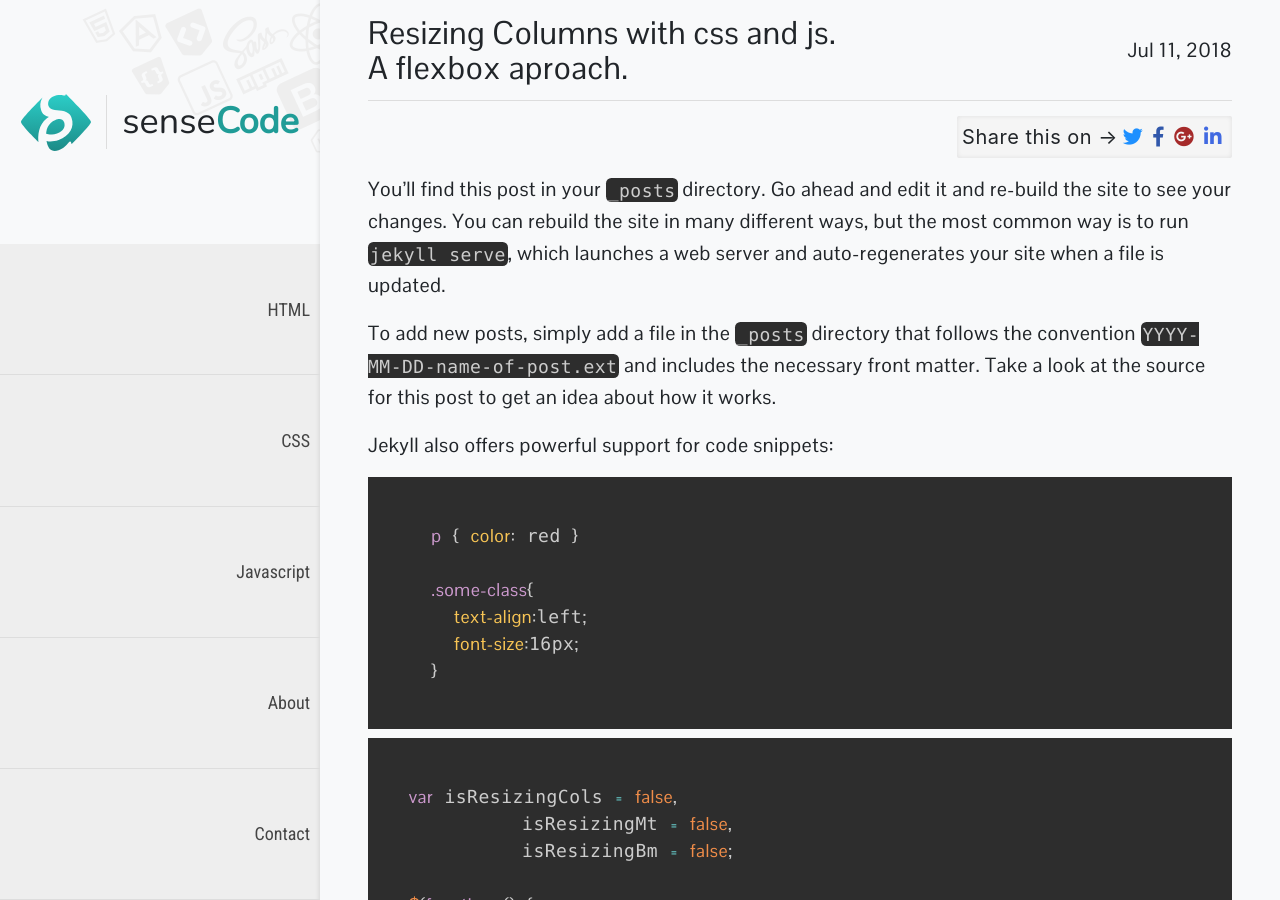
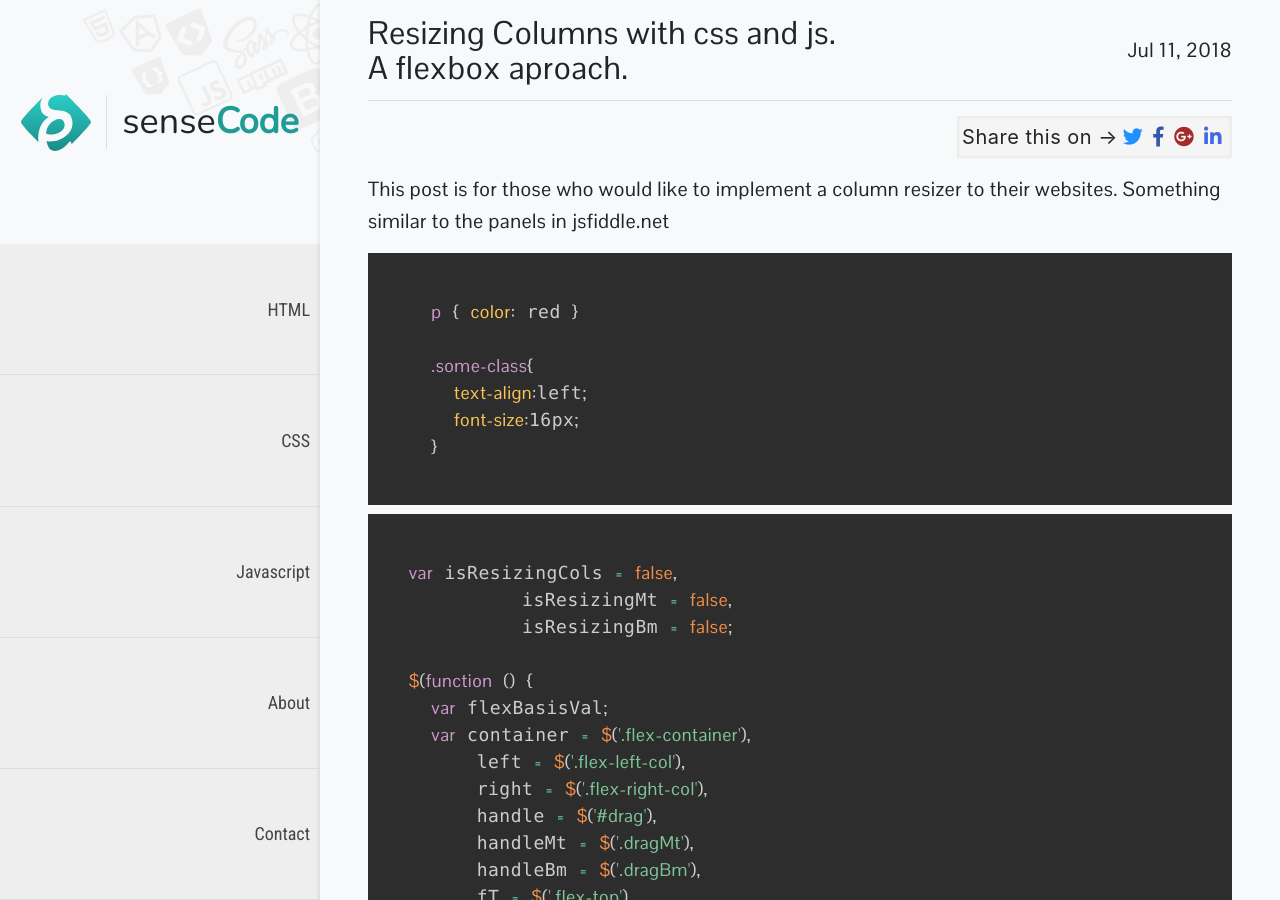
Before and after one commit to rogerbh/sensecode, a Jekyll site: the page built from _posts/2018-07-11-col-resize.markdown, in a window 1280 px wide and 900 px high. Built offline with Jekyll 4.4.1, drawn with Linux system fonts in a browser that asks for light colours; nearby versions of some CDN libraries; some web fonts are replaced.

Commit message:
ajuste primeiro post

```diff
--- a/_posts/2018-07-11-col-resize.markdown
+++ b/_posts/2018-07-11-col-resize.markdown
@@ -5,11 +5,7 @@ A flexbox aproach."
 #date:   2017-08-28 22:14:14 -0300
 category: js-posts
 ---
-You’ll find this post in your `_posts` directory. Go ahead and edit it and re-build the site to see your changes. You can rebuild the site in many different ways, but the most common way is to run `jekyll serve`, which launches a web server and auto-regenerates your site when a file is updated.
-
-To add new posts, simply add a file in the `_posts` directory that follows the convention `YYYY-MM-DD-name-of-post.ext` and includes the necessary front matter. Take a look at the source for this post to get an idea about how it works.
-
-Jekyll also offers powerful support for code snippets:
+This post is for those who would like to implement a column resizer to their websites. Something similar to the panels in [jsfiddle.net](http://jsfiddle.net/)
 
 <pre>
   <code class="language-css">
```
